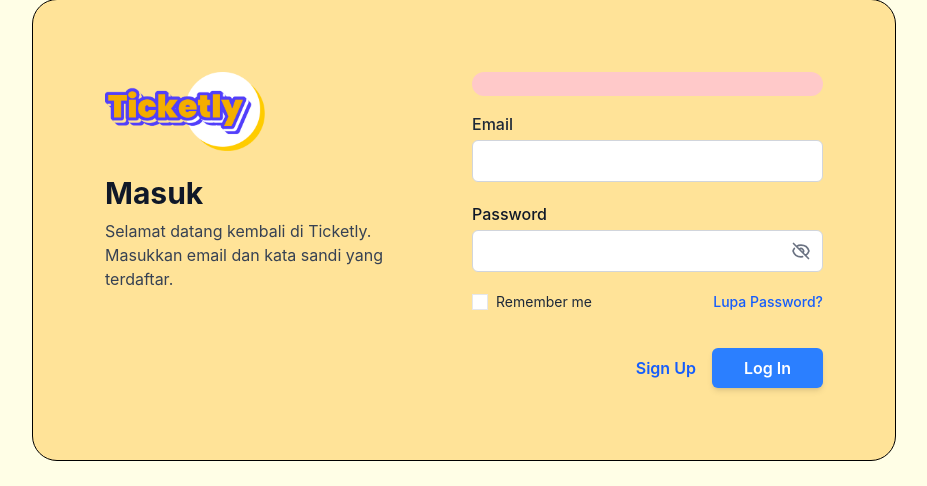
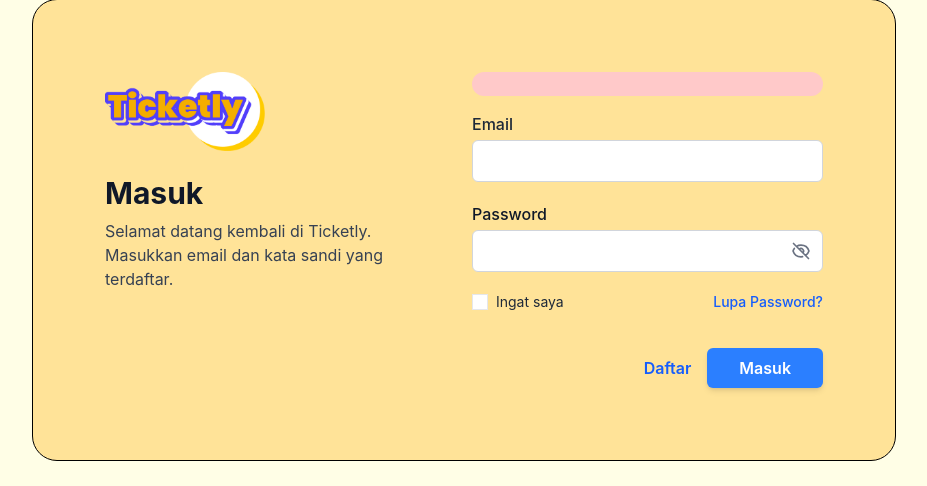
Before and after one commit to pratama1246/Ticketly-Project, a CodeIgniter 4 app: the page made by app/Views/Shield/login.php in a window 1280 px wide. Shown: the part 81-567 px from the top of the page, without its empty margins (176-1103 px from the left). Run offline with PHP 8.4 and a stand-in for CodeIgniter, Linux system fonts and the light colour scheme; the template is opened without the code that fills it, so the values that code supplies are empty; some libraries are stand-ins or nearby versions.

Commit message:
indo gang

```diff
--- a/app/Views/Shield/login.php
+++ b/app/Views/Shield/login.php
@@ -62,7 +62,7 @@
                 <div class="flex items-center justify-between text-sm mt-2">
                     <label class="flex items-center gap-2">
                         <input type="checkbox" name="remember" class="w-4 h-4">
-                        <span>Remember me</span>
+                        <span>Ingat saya</span>
                     </label>
 
                     <a href="<?= url_to('magic-link') ?>" class="text-blue-600 hover:underline font-medium">
@@ -73,11 +73,11 @@
                 <!-- BUTTONS -->
                 <div class="flex items-center justify-end gap-4 pt-4">
                     <a href="<?= url_to('register') ?>" class="text-blue-600 font-semibold hover:underline">
-                        Sign Up
+                        Daftar
                     </a>
 
                     <button type="submit" class="bg-blue-500 text-white px-8 py-2 rounded-md font-semibold shadow-md hover:bg-blue-600 transition">
-                        Log In
+                        Masuk
                     </button>
                 </div>
             </form>
```
